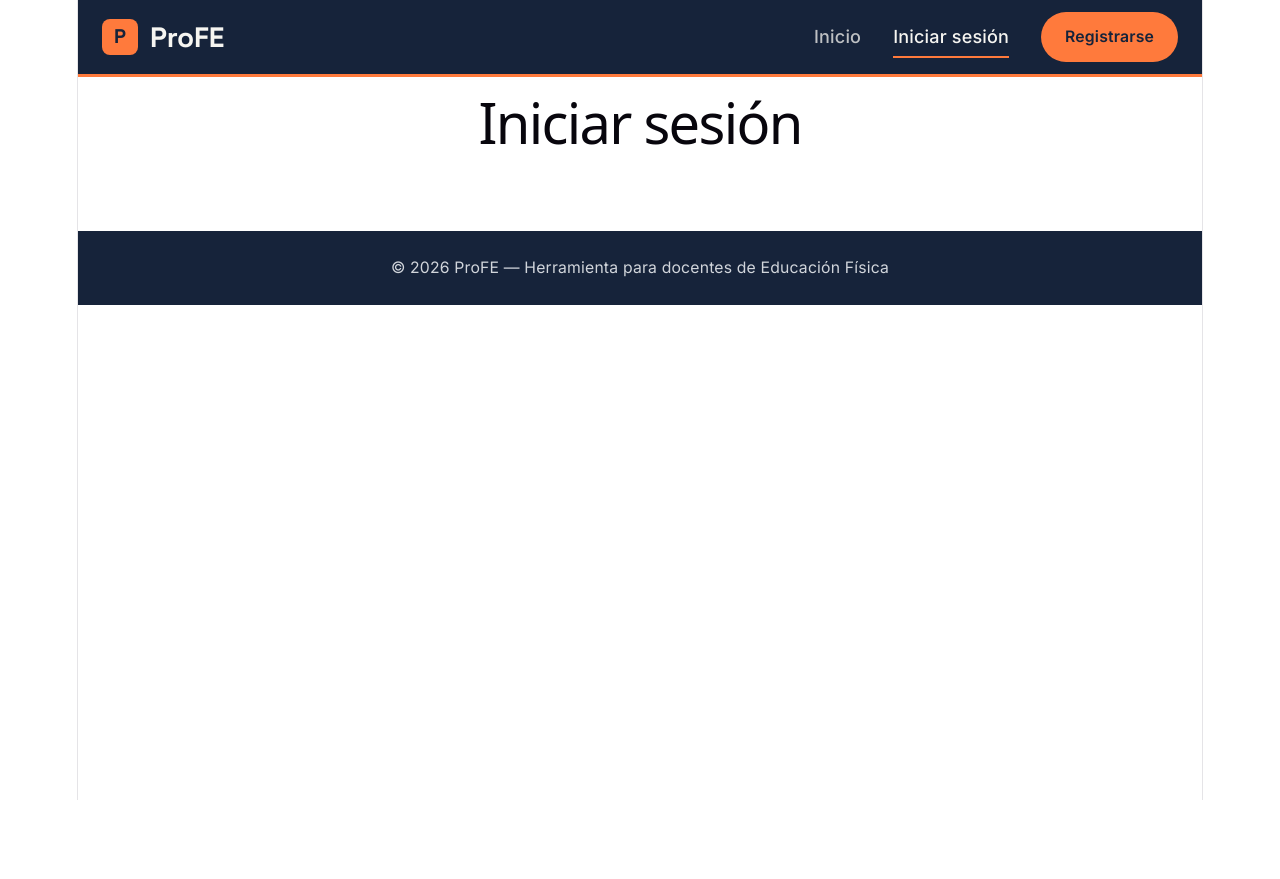
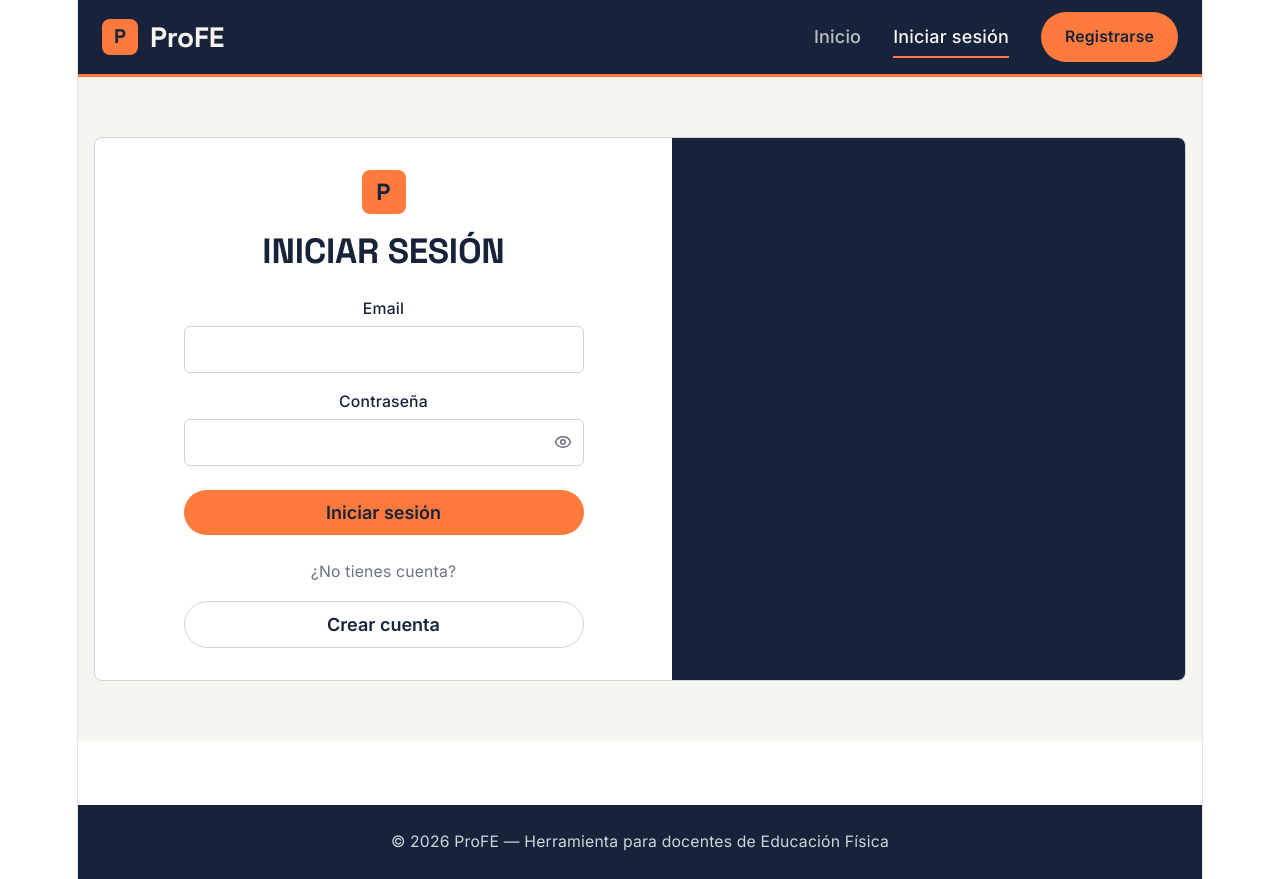
Before and after one commit to daniguti99/profe-frontend, a React (Vite) app: page /login in a window 1280 px wide. Before the commit the page ends 800 px from the top, so only its background shows below. Built offline with nearby package versions, Linux system fonts and the light colour scheme.

Commit message:
US-014 finished

```diff
--- a/src/components/layout/NavBar.tsx
+++ b/src/components/layout/NavBar.tsx
@@ -1,5 +1,6 @@
 import { useState } from "react";
 import { Link, NavLink, useNavigate } from "react-router-dom";
+import Swal from "sweetalert2";
 import { useAuth } from "../../context/AuthContext";
 import "../../styles/navBar.css";
 
@@ -9,10 +10,26 @@ export default function Navbar() {
     const navigate = useNavigate();
     const closeMenu = () => setIsOpen(false);
 
-    const handleLogout = () => {
-        logout();
-        closeMenu();
-        navigate("/");
+    const handleLogout = async () => {
+        const result = await Swal.fire({
+            title: "¿Cerrar sesión?",
+            text: "¿Estás seguro de que quieres salir de tu cuenta?",
+            icon: "question",
+            background: "#16233A",
+            color: "#F6F5F1",
+            confirmButtonColor: "#FF7A3C",
+            confirmButtonText: "Sí, cerrar sesión",
+            cancelButtonColor: "#3A4A5F",
+            cancelButtonText: "Cancelar",
+            showCancelButton: true,
+            reverseButtons: true,
+        });
+
+        if (result.isConfirmed) {
+            logout();
+            closeMenu();
+            navigate("/");
+        }
     };
 
     return (
--- a/src/context/AuthContext.tsx
+++ b/src/context/AuthContext.tsx
@@ -1,21 +1,62 @@
-import { createContext, useContext, useState, type ReactNode,  } from "react";
+import { createContext, useContext, useState, useEffect, type ReactNode } from "react";
+import { getCurrentUserRequest, type UserInfo } from "../services/authservice";
+
+const TOKEN_KEY = "profe_token";
+const USER_KEY = "profe_user";
 
 interface AuthContextType {
   isAuthenticated: boolean;
-    login: () => void;
+  user: UserInfo | null;
+  token: string | null;
+  login: (token: string, user: UserInfo) => void;
   logout: () => void;
+  getCurrentUser: () => Promise<UserInfo | null>;
 }
 
 const AuthContext = createContext<AuthContextType | undefined>(undefined);
 
 export function AuthProvider({ children }: { children: ReactNode }) {
-    const [isAuthenticated, setIsAuthenticated] = useState(false);
+  const [isAuthenticated, setIsAuthenticated] = useState(() => {
+    return localStorage.getItem(TOKEN_KEY) !== null;
+  });
+  const [user, setUser] = useState<UserInfo | null>(() => {
+    const stored = localStorage.getItem(USER_KEY);
+    return stored ? JSON.parse(stored) : null;
+  });
+  const [token, setToken] = useState<string | null>(() => {
+    return localStorage.getItem(TOKEN_KEY);
+  });
 
-    const login = () => setIsAuthenticated(true);
-    const logout = () => setIsAuthenticated(false);
+  const login = (token: string, user: UserInfo) => {
+    setIsAuthenticated(true);
+    setToken(token);
+    setUser(user);
+    localStorage.setItem(TOKEN_KEY, token);
+    localStorage.setItem(USER_KEY, JSON.stringify(user));
+  };
+
+  const logout = () => {
+    setIsAuthenticated(false);
+    setToken(null);
+    setUser(null);
+    localStorage.removeItem(TOKEN_KEY);
+    localStorage.removeItem(USER_KEY);
+  };
+
+  const getCurrentUser = async (): Promise<UserInfo | null> => {
+    if (!token) return null;
+    try {
+      const userData = await getCurrentUserRequest(token);
+      setUser(userData);
+      localStorage.setItem(USER_KEY, JSON.stringify(userData));
+      return userData;
+    } catch {
+      return null;
+    }
+  };
 
   return (
-        <AuthContext.Provider value={{ isAuthenticated, login, logout }}>
+    <AuthContext.Provider value={{ isAuthenticated, user, token, login, logout, getCurrentUser }}>
       {children}
     </AuthContext.Provider>
   );
--- a/src/pages/Login.tsx
+++ b/src/pages/Login.tsx
@@ -1,8 +1,129 @@
+import "../styles/register.css";
+
+import { useForm } from "react-hook-form";
+import { zodResolver } from "@hookform/resolvers/zod";
+import { useNavigate } from "react-router-dom";
+import { useState } from "react";
+import Swal from "sweetalert2";
+import { Eye, EyeOff } from "lucide-react";
+
+import { loginRequest } from "../services/authservice";
+import { createLoginSchema, type LoginForm } from "../schemas/loginSchema";
+import { useAuth } from "../context/AuthContext";
+
 export default function Login() {
-    return (
-        <div>
-            <h1>Iniciar sesión</h1>
-            {/* Formulario de login: lo construimos en la siguiente US */}
+  const navigate = useNavigate();
+  const { login } = useAuth();
+  const [backendError, setBackendError] = useState("");
+  const [loading, setLoading] = useState(false);
+  const [showPassword, setShowPassword] = useState(false);
+
+  const {
+    register,
+    handleSubmit,
+    formState: { errors },
+  } = useForm<LoginForm>({
+    resolver: zodResolver(createLoginSchema()),
+    mode: "onChange",
+  });
+
+  async function onSubmit(data: LoginForm) {
+    if (loading) return;
+    setLoading(true);
+    setBackendError("");
+
+    try {
+      const response = await loginRequest(data);
+
+      login(response.token, response.user);
+
+      await Swal.fire({
+        title: "Inicio de sesión exitoso",
+        text: `Bienvenido, ${response.user.username}`,
+        icon: "success",
+        background: "#16233A",
+        color: "#F6F5F1",
+        confirmButtonColor: "#FF7A3C",
+      });
+
+      navigate("/");
+
+    } catch (err: any) {
+      setBackendError(err.message);
+    } finally {
+      setLoading(false);
+    }
+  }
+
+  return (
+    <div className="auth-page">
+      <div className="auth-container">
+
+        {/* LEFT SIDE */}
+        <div className="auth-left">
+          <div className="auth-card">
+            <div className="auth-brand-mark">P</div>
+
+            <h2 className="auth-title">INICIAR SESIÓN</h2>
+
+            {backendError && <p className="error">{backendError}</p>}
+
+            <form onSubmit={handleSubmit(onSubmit)} className="auth-form">
+
+              <div className="form-group">
+                <label>Email</label>
+                <input type="email" {...register("email")} disabled={loading} />
+                {errors.email && <span className="error">{errors.email.message}</span>}
+              </div>
+
+              <div className="form-group">
+                <label>Contraseña</label>
+                <div className="password-field">
+                  <input
+                    type={showPassword ? "text" : "password"}
+                    {...register("password")}
+                    disabled={loading}
+                  />
+                  <button
+                    type="button"
+                    className="password-toggle"
+                    onClick={() => setShowPassword((prev) => !prev)}
+                    aria-label={showPassword ? "Ocultar contraseña" : "Mostrar contraseña"}
+                    tabIndex={-1}
+                  >
+                    {showPassword ? <EyeOff size={18} /> : <Eye size={18} />}
+                  </button>
+                </div>
+                {errors.password && <span className="error">{errors.password.message}</span>}
+              </div>
+
+              <button type="submit" className="btn-login" disabled={loading}>
+                {loading ? "Iniciando..." : "Iniciar sesión"}
+              </button>
+
+              <label className="text-register">
+                ¿No tienes cuenta?
+              </label>
+
+              <button
+                type="button"
+                className="btn-secondary"
+                onClick={() => navigate("/register")}
+                disabled={loading}
+              >
+                Crear cuenta
+              </button>
+
+            </form>
+          </div>
         </div>
-    );
+
+        {/* RIGHT SIDE */}
+        <div className="auth-right">
+          {/* Placeholder hasta tener una imagen de marca para esta zona */}
+        </div>
+
+      </div>
+    </div>
+  );
 }
--- /dev/null
+++ b/src/schemas/loginSchema.tsx
@@ -0,0 +1,16 @@
+import { z } from "zod";
+
+export function createLoginSchema() {
+  return z.object({
+    email: z
+      .string()
+      .min(1, "El email es obligatorio")
+      .email("Formato de correo inválido"),
+
+    password: z
+      .string()
+      .min(1, "La contraseña es obligatoria"),
+  });
+}
+
+export type LoginForm = z.infer<ReturnType<typeof createLoginSchema>>;
--- a/src/services/authservice.tsx
+++ b/src/services/authservice.tsx
@@ -1,4 +1,5 @@
 import type { RegisterForm } from "../schemas/registerSchema";
+import type { LoginForm } from "../schemas/loginSchema";
 
 const URL_BASE = "http://localhost:8080/api/auth";
 
@@ -29,3 +30,73 @@ export async function registerRequest(data: RegisterForm) {
 
   return await response.text();
 }
+
+export interface UserInfo {
+  id: number;
+  username: string;
+  email: string;
+  role: string;
+}
+
+export interface LoginResponse {
+  token: string;
+  tokenType: string;
+  expiresInMs: number;
+  user: UserInfo;
+  message?: string;
+}
+
+export async function loginRequest(data: LoginForm): Promise<LoginResponse> {
+  let response: Response;
+
+  try {
+    response = await fetch(`${URL_BASE}/login`, {
+      method: "POST",
+      headers: {
+        "Content-Type": "application/json"
+      },
+      body: JSON.stringify(data)
+    });
+  } catch {
+    throw new Error("No se pudo conectar con el servidor. Comprueba tu conexión.");
+  }
+
+  if (!response.ok) {
+    const errorData = await response.json().catch(() => null);
+
+    if (errorData?.error) {
+      throw new Error(errorData.error);
+    }
+
+    throw new Error("Error desconocido en el inicio de sesión");
+  }
+
+  return await response.json();
+}
+
+export async function getCurrentUserRequest(token: string): Promise<UserInfo> {
+  let response: Response;
+
+  try {
+    response = await fetch(`${URL_BASE}/me`, {
+      method: "GET",
+      headers: {
+        "Authorization": `Bearer ${token}`
+      }
+    });
+  } catch {
+    throw new Error("No se pudo conectar con el servidor. Comprueba tu conexión.");
+  }
+
+  if (!response.ok) {
+    const errorData = await response.json().catch(() => null);
+
+    if (errorData?.error) {
+      throw new Error(errorData.error);
+    }
+
+    throw new Error("Error al obtener el usuario actual");
+  }
+
+  return await response.json();
+}
```
Lines whose indentation alone changed are shown as unchanged.
